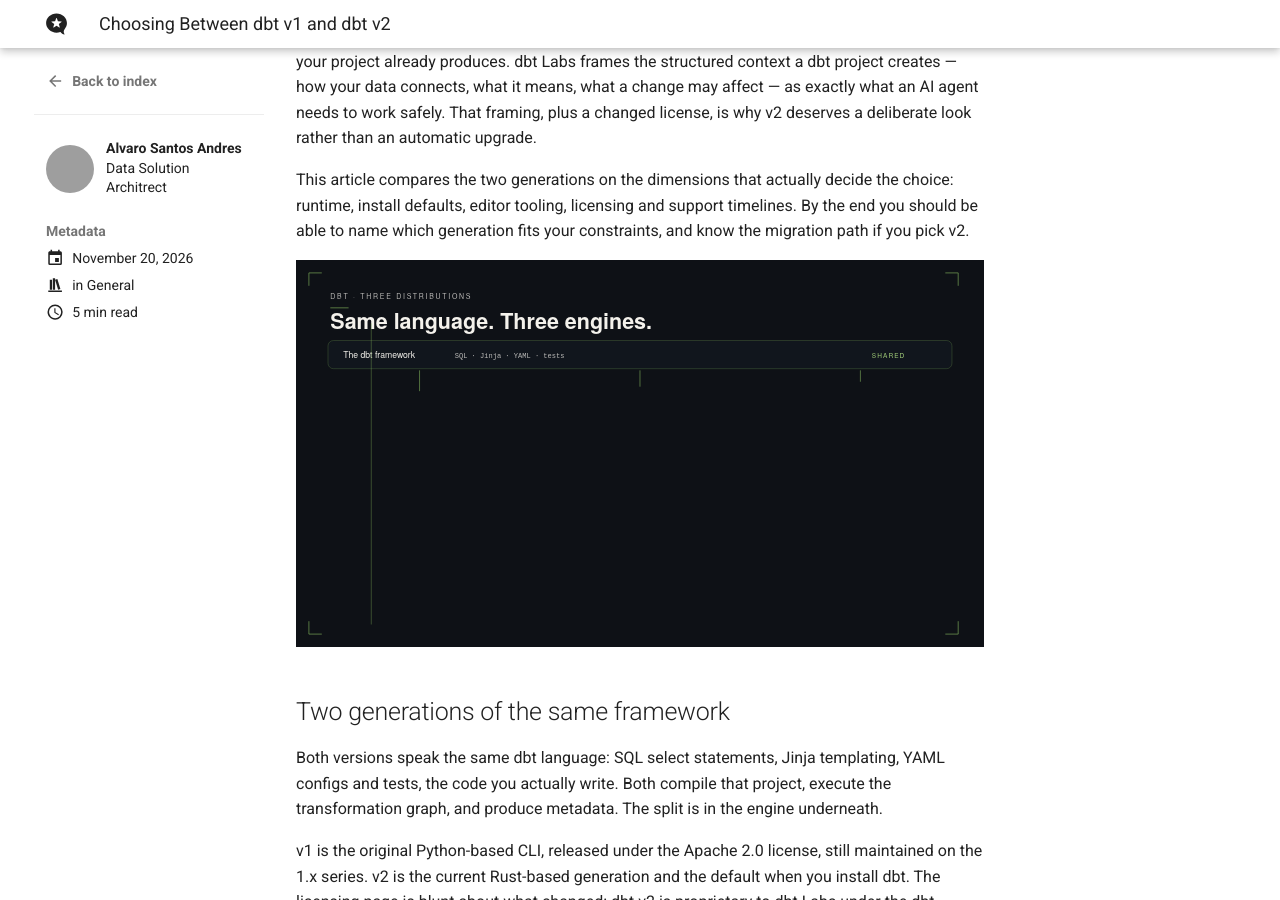
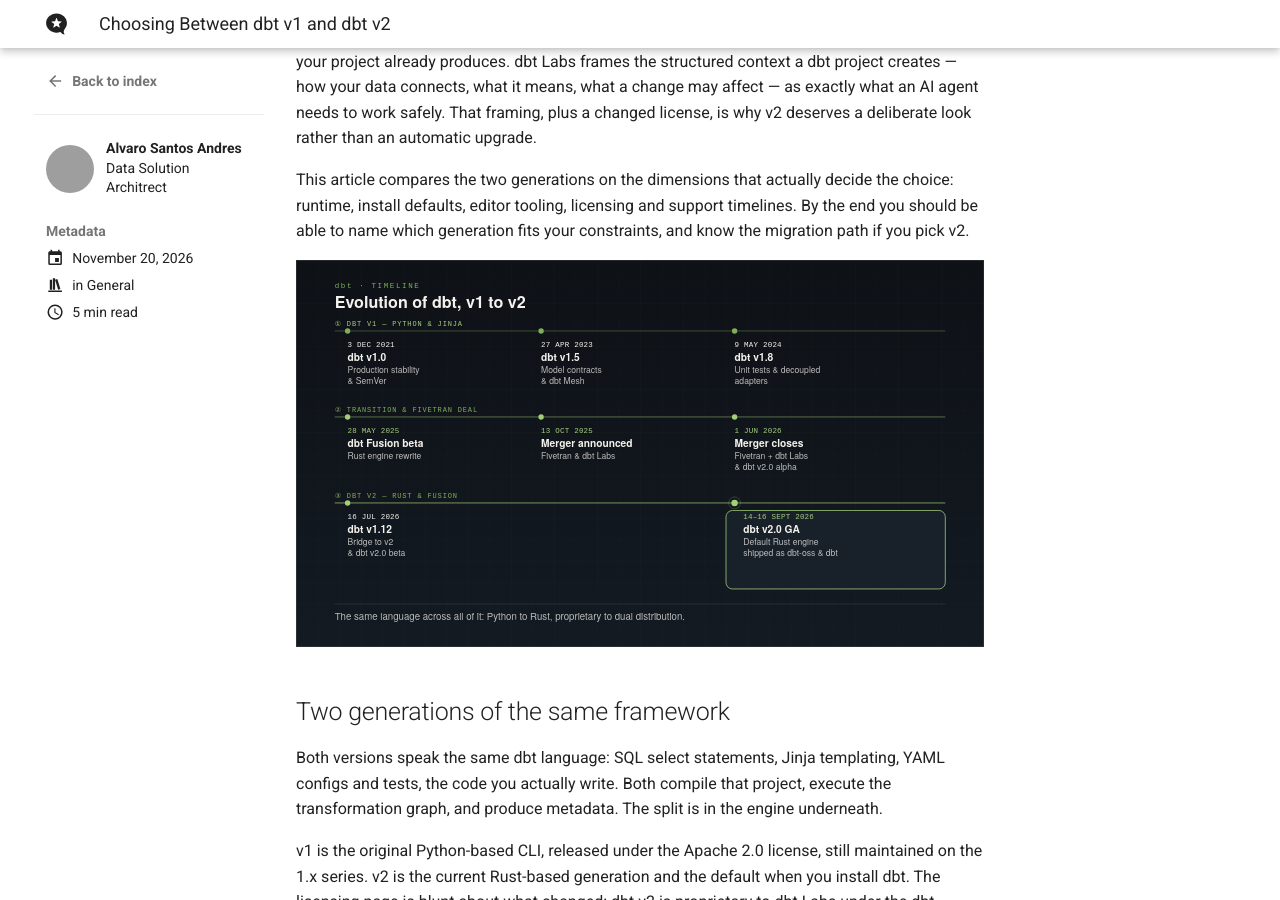
Before and after one commit to alvsanand/alvsanand, an MkDocs documentation site: the page built from docs/blog/posts/202611-choosing-between-dbt-v1-and-dbt-v2.md, in a window 1280 px wide and 900 px high, scrolled down 452 px. Built offline with MkDocs 1.6.1 and Material for MkDocs 9.7.7, drawn with Linux system fonts in a browser that asks for light colours; grey boxes are pictures that could not be loaded.

Commit message:
fix(blog): lead the dbt v1/v2 post with the evolution timeline

```diff
--- a/docs/blog/posts/202611-choosing-between-dbt-v1-and-dbt-v2.md
+++ b/docs/blog/posts/202611-choosing-between-dbt-v1-and-dbt-v2.md
@@ -11,7 +11,7 @@ On September 14, 2026, dbt Labs shipped v2.0, and this release is not another mi
 
 This article compares the two generations on the dimensions that actually decide the choice: runtime, install defaults, editor tooling, licensing and support timelines. By the end you should be able to name which generation fits your constraints, and know the migration path if you pick v2.
 
-![Choosing Between dbt v1 and dbt v2 - svg wide](/img/choosing-between-dbt-v1-and-dbt-v2-svg_wide.svg)
+![Evolution of dbt: v1 to v2 and the Fivetran merger](/img/choosing-between-dbt-v1-and-dbt-v2-figure_1.svg)
 
 ## Two generations of the same framework
 
@@ -36,7 +36,7 @@ The upgrade guide describes v2 as "faster and stricter, but your existing projec
 One install detail worth knowing: `dbt-oss` and `dbt` cannot share a Python environment, so test them in separate virtual environments if you want to compare.
 
 <figure markdown>
-![The dimensions that decide](/img/choosing-between-dbt-v1-and-dbt-v2-figure_1.svg){ width="80%" }
+![The dimensions that decide](/img/choosing-between-dbt-v1-and-dbt-v2-svg_wide.svg){ width="80%" }
 </figure>
 
 ## Where v2 earns its keep
```
